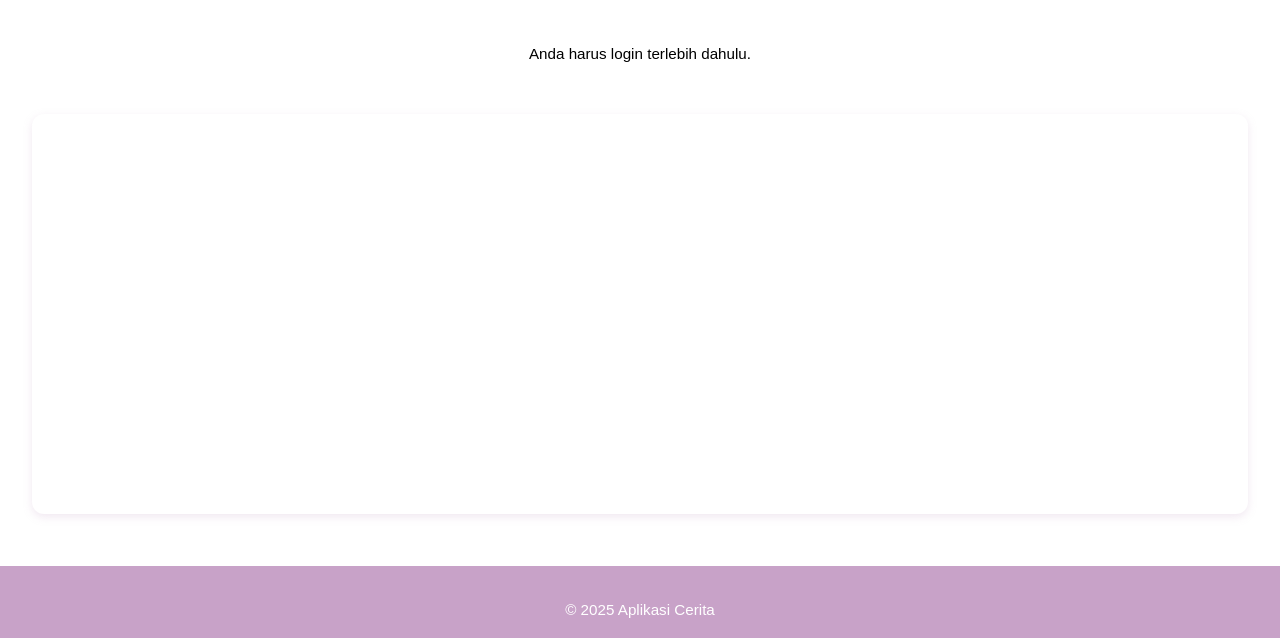
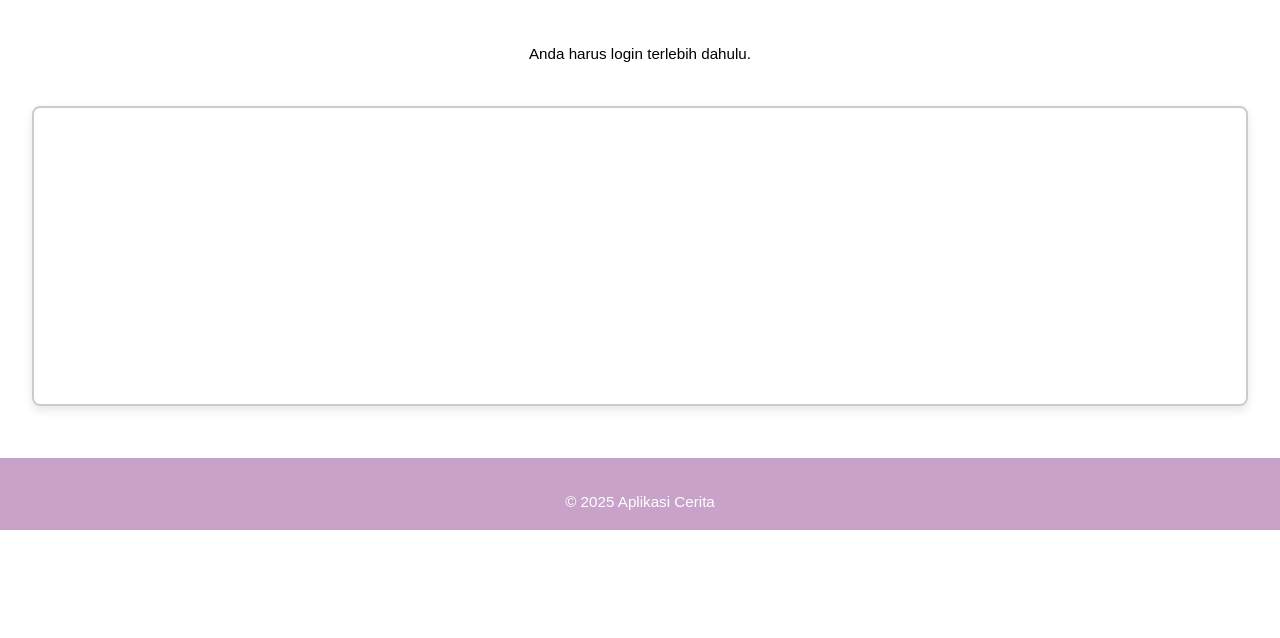
Before and after one commit to Lilina02/app-spa, a website built with Vite: page src/index.html in a window 1280 px wide. Shown: the part 166-804 px from the top of the page. Built offline with nearby package versions, Linux system fonts and the light colour scheme; a small style sheet from the web is missing.

Commit message:
💄 update css

```diff
--- a/src/styles/add-story.css
+++ b/src/styles/add-story.css
@@ -1,7 +1,7 @@
 :root {
-  --lilac-main: #C8A2C8;
-  --lilac-dark: #A278B5;
-  --lilac-soft: #E6CCF5;
+  --lilac-main: #c8a2c8;
+  --lilac-dark: #a278b5;
+  --lilac-soft: #e6ccf5;
   --error: #e74c3c;
   --success: #27ae60;
   --neutral-border: #ccc;
@@ -137,11 +137,16 @@
 }
 
 /* Map */
-.map-add {
-  height: 250px;
+.map-add,
+#map,
+.map-container {
+  height: 300px;
+  width: 100%;
+  border-radius: 8px;
+  margin-top: 1.5rem;
   border: 2px solid var(--neutral-border);
-  margin-top: 1rem;
-  border-radius: 8px;
+  box-sizing: border-box;
+  box-shadow: 0 4px 10px rgba(0, 0, 0, 0.1);
 }
 
 /* Popup Kamera */
```
